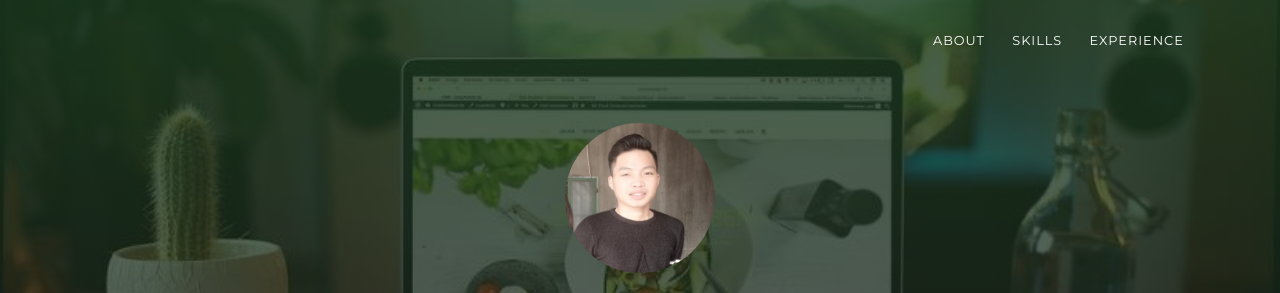
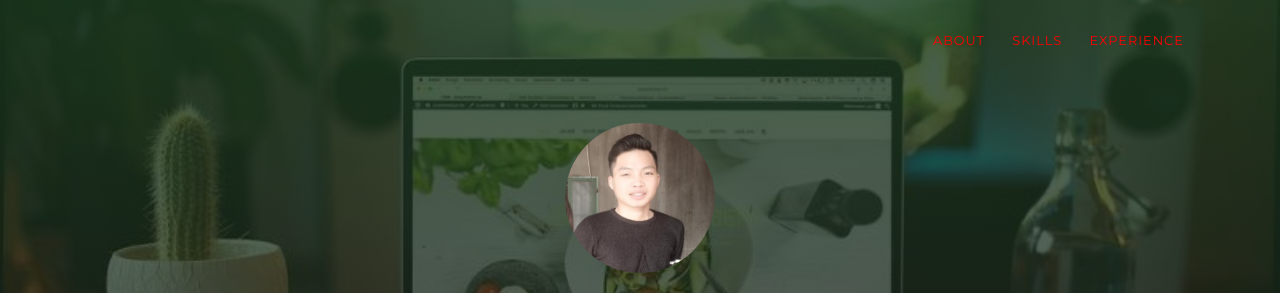
Before and after one commit to hungcr10/myCV, a plain HTML site: page index.html in a window 1280 px wide. Shown: the top 293 px of the page. Drawn offline with nearby package versions, Linux system fonts and the light colour scheme.

Commit message:
Update index.html

```diff
--- a/index.html
+++ b/index.html
@@ -25,10 +25,9 @@
                     </div>
                     <div class="collapse navbar-collapse justify-content-end" id="navigation">
                         <ul class="navbar-nav">
-                            <li class="nav-item"><a class="nav-link smooth-scroll" href="#about">About</a></li>
-                            <li class="nav-item"><a class="nav-link smooth-scroll" href="#skill">Skills</a></li>
-                            <li class="nav-item"><a class="nav-link smooth-scroll" href="#experience">Experience</a></li>
-
+                            <li class="nav-item"><a class="nav-link smooth-scroll" style="color: red;" href="#about">About</a></li>
+                            <li class="nav-item"><a class="nav-link smooth-scroll" style="color: red; " href="#skill">Skills</a></li>
+                            <li class="nav-item"><a class="nav-link smooth-scroll" style="color: red;" href="#experience">Experience</a></li>
                         </ul>
                     </div>
                 </div>
```
